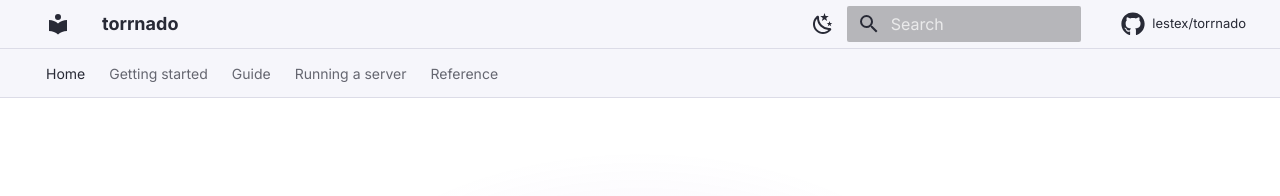
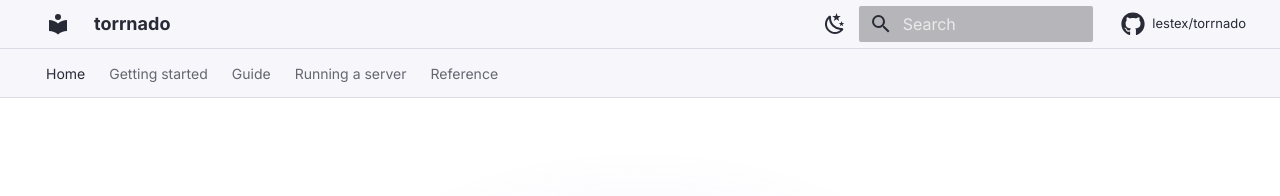
Before and after one commit to lestex/torrnado, an MkDocs documentation site: the page built from docs/index.md, in a window 1280 px wide. Shown: the top 196 px of the page. Built offline with MkDocs 1.6.1 and Material for MkDocs 9.7.7, drawn with Linux system fonts in a browser that asks for light colours; comment, search, counter and statistics services are not loaded.

Commit message:
docs: tighten the header spacing
Material leaves 1rem between the logo and the title and 1.4rem between
the search field and the repo block. Now that the repo block is only as
wide as its contents, both gaps read as drift rather than rhythm.

Logo to title goes from 29px to 19px, search to repo block from 34px to
19px, so the two ends of the bar are spaced alike. The block still
finishes flush against the header's right edge.

Both selectors carry the direction attribute, because Material's own do
and a bare class loses to them. Written without it first, the rules
applied to the element and changed nothing.

```diff
--- a/docs/stylesheets/torrnado.css
+++ b/docs/stylesheets/torrnado.css
@@ -93,6 +93,25 @@
 .md-tabs {
   background-color: var(--tn-canvas-subtle);
   border-bottom: 1px solid var(--tn-border);
+}
+
+/* Material spaces the header generously: 1rem between the logo and the
+ * title, and 1.4rem between the search field and the repo block. With the
+ * repo block now only as wide as its contents, both gaps read as drift
+ * rather than rhythm. Tightened to 0.6rem and 0.8rem, which closes the
+ * logo gap from 29px to 19px and the search gap from 34px to 19px, so the
+ * two ends of the bar are spaced alike.
+ *
+ * Both selectors carry the direction attribute because Material's own do,
+ * and a bare class loses to them: the rules applied and changed nothing.
+ * The source margin is also set twice in Material, at two breakpoints;
+ * one rule outside any media query beats both on source order. */
+[dir="ltr"] .md-header__title {
+  margin-left: 0.6rem;
+}
+
+[dir="ltr"] .md-header__source {
+  margin-left: 0.8rem;
 }
 
 /* Material gives the header's repo block a fixed 11.7rem, whatever is in
```
